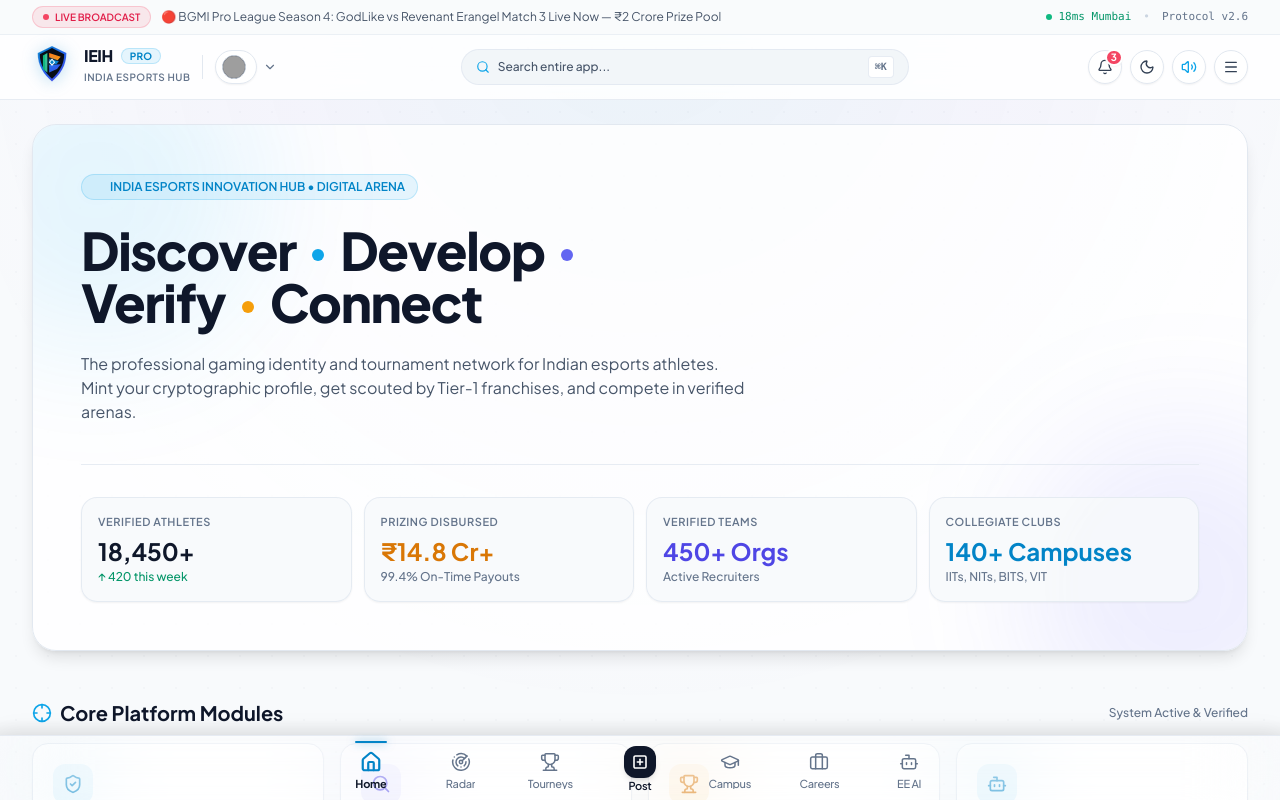
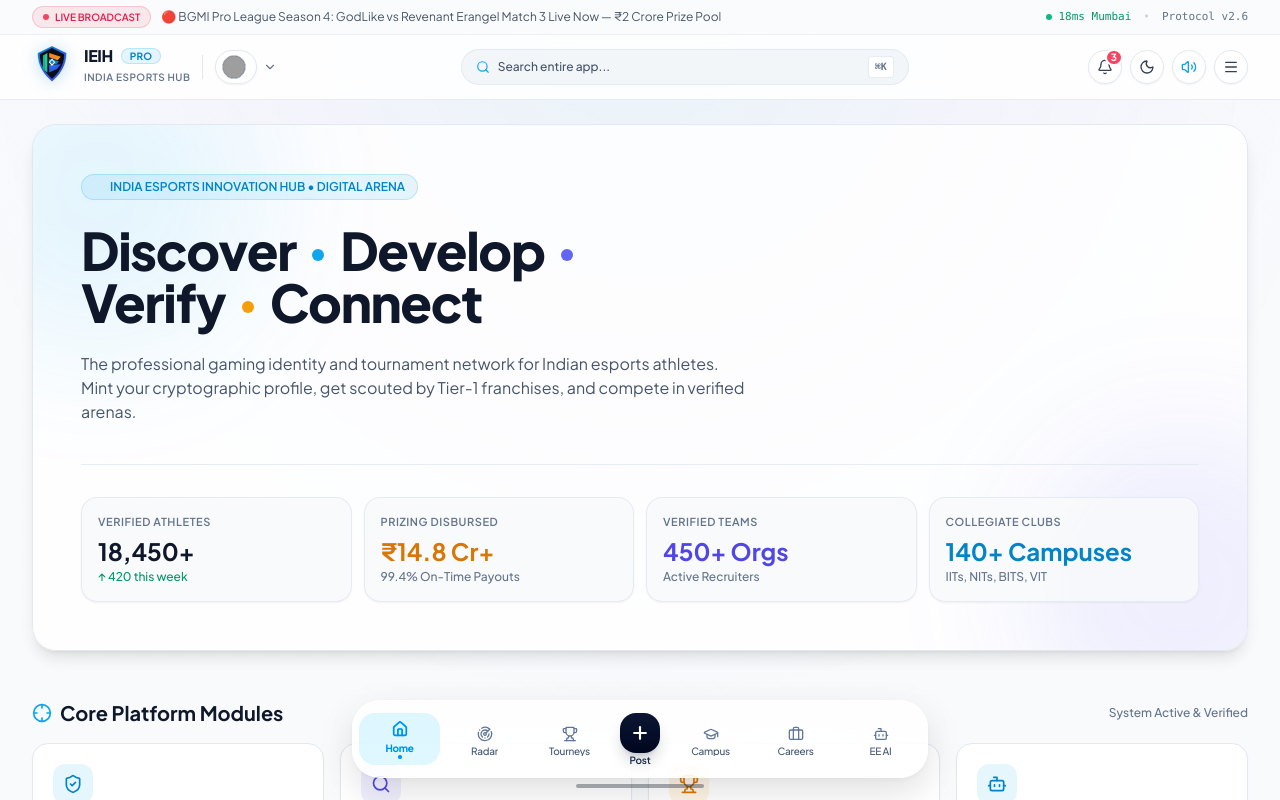
Before and after one commit to 1999rkgupta/ieih-app, a React (Vite) app in the folder frontend/: page / in a window 1280 px wide. Shown: the top 800 px of the page. Built offline with nearby package versions, Linux system fonts and the light colour scheme; grey boxes are pictures that could not be loaded.

Commit message:
task bar 2

```diff
--- a/frontend/src/components/layout/BottomNavBar.tsx
+++ b/frontend/src/components/layout/BottomNavBar.tsx
@@ -6,7 +6,7 @@ import {
   Briefcase,
   Bot,
   Radar,
-  PlusSquare
+  Plus
 } from 'lucide-react';
 import { soundManager } from '../../utils/audio';
 
@@ -25,79 +25,104 @@ export const BottomNavBar: React.FC<BottomNavBarProps> = ({
     { id: 'home', label: 'Home', icon: Home },
     { id: 'discovery', label: 'Radar', icon: Radar },
     { id: 'tournaments', label: 'Tourneys', icon: Trophy },
-    { id: 'post', label: 'Post', icon: PlusSquare, isAction: true },
+    { id: 'post', label: 'Post', icon: Plus, isAction: true },
     { id: 'campus', label: 'Campus', icon: GraduationCap },
     { id: 'careers', label: 'Careers', icon: Briefcase },
     { id: 'ai', label: 'EE AI', icon: Bot },
   ];
 
   return (
-    <div className="fixed bottom-0 left-0 right-0 z-40 select-none">
-      {/* Ambient top shadow gradient for seamless elevation */}
-      <div className="h-4 bg-gradient-to-t from-black/5 dark:from-black/20 to-transparent pointer-events-none"></div>
+    <div className="fixed bottom-0 inset-x-0 z-40 select-none pointer-events-none pb-2 sm:pb-3 px-3 sm:px-4">
+      <div className="max-w-md sm:max-w-xl mx-auto flex flex-col items-center">
+        {/* iPhone Floating Glass Dock */}
+        <nav
+          aria-label="iPhone Tab Bar"
+          className="pointer-events-auto w-full relative rounded-[26px] sm:rounded-[28px] bg-white/80 dark:bg-[#0c1017]/80 backdrop-blur-2xl saturate-150 border border-white/60 dark:border-white/12 shadow-[0_14px_36px_rgba(0,0,0,0.12),0_2px_6px_rgba(0,0,0,0.04)] dark:shadow-[0_18px_45px_rgba(0,0,0,0.7),inset_0_1px_0_rgba(255,255,255,0.12)] transition-all duration-300 p-1 sm:p-1.5"
+        >
+          {/* Subtle Specular Top Sheen (iOS Dynamic Island & Dock signature) */}
+          <div className="absolute inset-x-6 top-0 h-[1px] bg-gradient-to-r from-transparent via-white/80 dark:via-white/20 to-transparent pointer-events-none" />
 
-      {/* Main Bottom Bar Container (Instagram Style) */}
-      <nav className="w-full bg-white/92 dark:bg-[#090c13]/92 backdrop-blur-2xl border-t border-slate-200/80 dark:border-white/10 shadow-[0_-4px_25px_rgba(0,0,0,0.06)] dark:shadow-[0_-4px_30px_rgba(0,0,0,0.5)] transition-colors duration-200">
-        <div className="max-w-2xl mx-auto px-2 sm:px-6 h-16 flex items-center justify-around gap-0.5 sm:gap-1">
+          <div className="flex items-center justify-between gap-0.5 sm:gap-1">
             {navItems.map(item => {
               const Icon = item.icon;
               const isActive = currentTab === item.id;
+
+              if (item.isAction) {
+                return (
+                  <button
+                    key={item.id}
+                    onClick={() => {
+                      soundManager.playClickSound();
+                      if (onOpenPost) onOpenPost();
+                    }}
+                    className="relative flex flex-col items-center justify-center p-1 sm:p-1.5 group cursor-pointer focus:outline-none"
+                    title="Create Hub Post"
+                    aria-label="Create Post"
+                  >
+                    {/* iOS Action / Shutter Style Elevated Button */}
+                    <div className="w-9 h-9 sm:w-10 sm:h-10 rounded-2xl bg-gradient-to-b from-slate-900 to-slate-950 dark:from-white dark:to-slate-100 text-white dark:text-slate-950 flex items-center justify-center shadow-lg shadow-slate-900/20 dark:shadow-white/10 group-hover:scale-105 group-active:scale-90 transition-all duration-200">
+                      <Plus className="w-5 h-5 sm:w-5.5 sm:h-5.5 stroke-[2.6px]" />
+                    </div>
+                    <span className="text-[9px] sm:text-[10px] font-semibold text-slate-800 dark:text-slate-200 mt-0.5 tracking-tight leading-none">
+                      {item.label}
+                    </span>
+                  </button>
+                );
+              }
 
               return (
                 <button
                   key={item.id}
                   onClick={() => {
                     soundManager.playClickSound();
-                  if (item.id === 'post') {
-                    if (onOpenPost) onOpenPost();
-                  } else {
                     onNavigate(item.id);
-                  }
                   }}
-                className={`relative flex-1 py-1.5 px-0.5 sm:px-1 flex flex-col items-center justify-center gap-0.5 rounded-xl transition-all duration-200 group ${
+                  className={`relative flex-1 py-1 sm:py-1.5 px-0.5 flex flex-col items-center justify-center rounded-2xl transition-all duration-200 group cursor-pointer focus:outline-none ${
                     isActive
-                    ? 'text-sky-600 dark:text-sky-400 font-bold'
-                    : 'text-slate-500 dark:text-slate-400 hover:text-slate-900 dark:hover:text-slate-200 hover:bg-slate-100/60 dark:hover:bg-white/5'
-                }`}
+                      ? 'text-sky-600 dark:text-sky-400 font-semibold'
+                      : 'text-slate-500 dark:text-slate-400 hover:text-slate-900 dark:hover:text-slate-100'
+                  } group-active:scale-90`}
                   title={item.label}
+                  aria-label={item.label}
                 >
-                {/* Active Top Glow Pill Indicator */}
+                  {/* iOS Active Selection Pill Backing */}
                   {isActive && (
-                  <span className="absolute -top-[1px] w-8 h-[2.5px] rounded-full bg-sky-600 dark:bg-sky-400 shadow-[0_0_8px_rgba(2,132,199,0.6)] animate-fadeIn"></span>
+                    <span className="absolute inset-0 rounded-2xl bg-sky-500/10 dark:bg-sky-400/15 -z-10 animate-fadeIn" />
                   )}
 
-                {/* Icon Container with elevated style for center Post button */}
-                {item.isAction ? (
-                  <div className="w-7 h-7 sm:w-8 sm:h-8 rounded-xl bg-slate-900 text-white dark:bg-white dark:text-slate-950 flex items-center justify-center shadow-md group-hover:scale-110 active:scale-95 transition-all">
-                    <PlusSquare className="w-4 h-4 sm:w-4.5 sm:h-4.5 stroke-[2.4px]" />
-                  </div>
-                ) : (
-                  <div className={`p-1 rounded-lg transition-transform duration-200 ${
-                    isActive ? 'scale-110' : 'group-hover:scale-105'
+                  {/* Icon Container with subtle iOS bounce */}
+                  <div className={`p-1 rounded-xl transition-all duration-200 ${
+                    isActive ? 'scale-105 -translate-y-0.5' : 'group-hover:scale-105'
                   }`}>
-                    <Icon className={`w-5 h-5 transition-colors ${
+                    <Icon className={`w-4 h-4 sm:w-4.5 sm:h-4.5 transition-colors ${
                       isActive
                         ? 'stroke-[2.4px] text-sky-600 dark:text-sky-400'
-                        : 'stroke-[1.8px]'
+                        : 'stroke-[1.9px]'
                     }`} />
                   </div>
-                )}
 
-                {/* Label (Instagram Style) */}
-                <span className={`text-[10px] sm:text-[11px] tracking-tight leading-none text-center truncate max-w-[65px] ${
+                  {/* iOS Style Micro Typography */}
+                  <span className={`text-[9px] sm:text-[10px] tracking-tight leading-none text-center truncate max-w-[52px] ${
                     isActive
-                    ? 'font-bold text-slate-900 dark:text-white'
-                    : item.isAction
-                    ? 'font-semibold text-slate-900 dark:text-white'
-                    : 'font-medium'
+                      ? 'font-bold text-sky-600 dark:text-sky-400'
+                      : 'font-medium text-slate-600 dark:text-slate-400'
                   }`}>
                     {item.label}
                   </span>
+
+                  {/* iOS Active Bottom Dot Indicator */}
+                  {isActive && (
+                    <span className="w-1 h-1 rounded-full bg-sky-600 dark:bg-sky-400 mt-0.5 animate-fadeIn" />
+                  )}
                 </button>
               );
             })}
           </div>
         </nav>
+
+        {/* Iconic iPhone Home Indicator Bar */}
+        <div className="w-28 sm:w-32 h-1 rounded-full bg-slate-900/35 dark:bg-white/35 mt-1.5 pointer-events-none transition-opacity" />
+      </div>
     </div>
   );
 };
```
Lines whose indentation alone changed are shown as unchanged.
